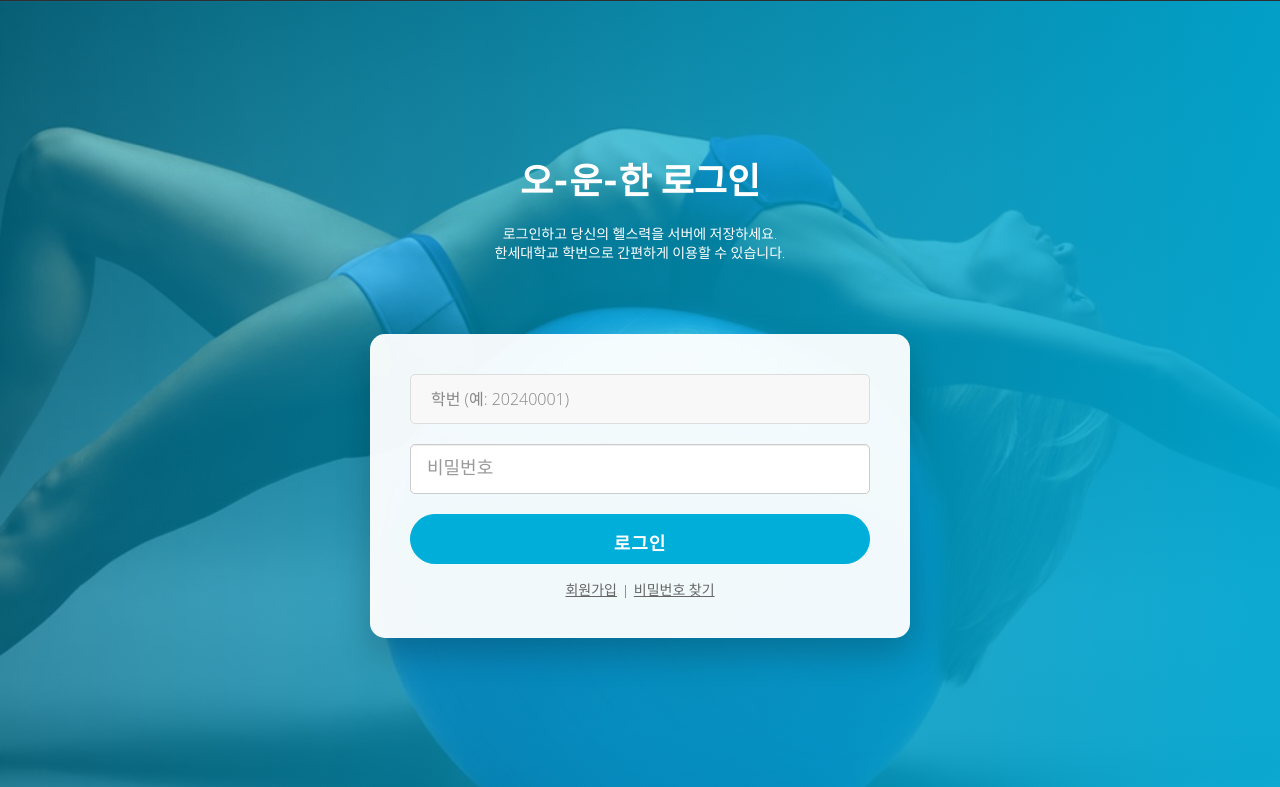
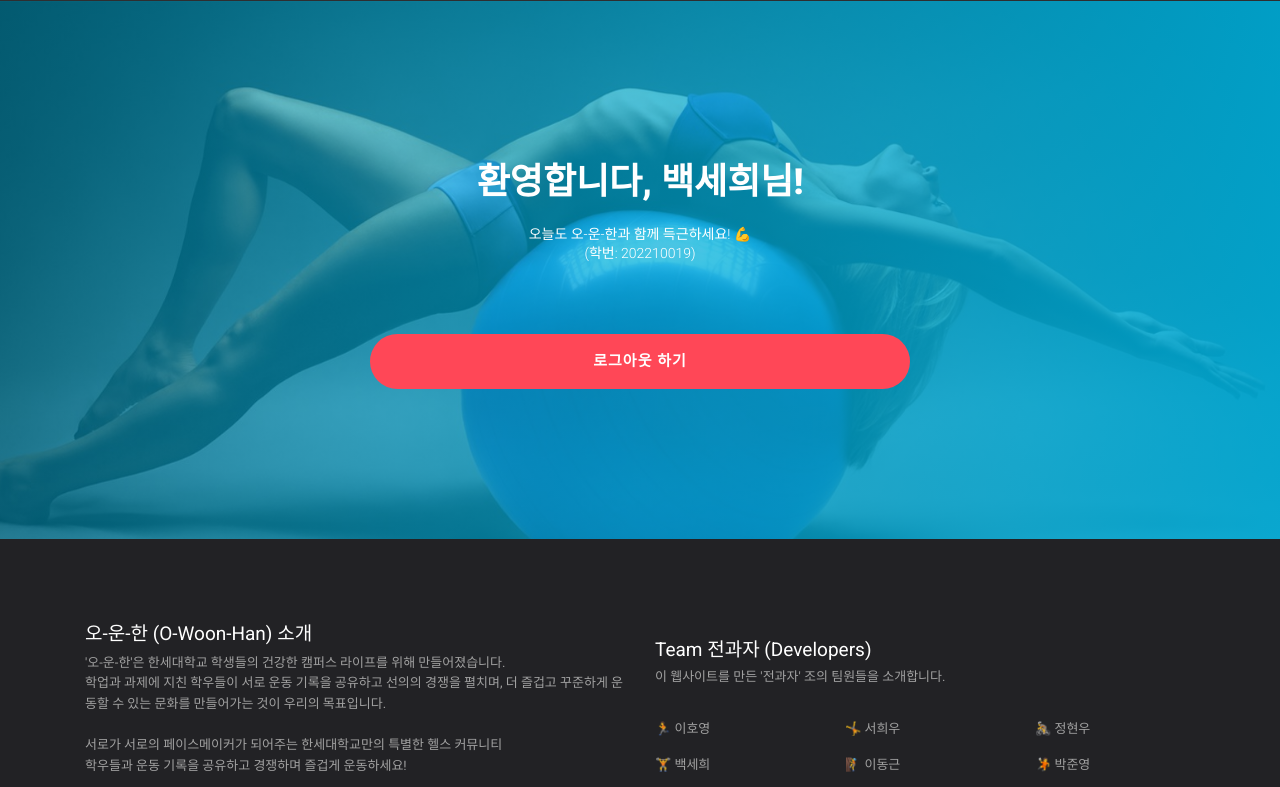
Before and after one commit to carrotbyroot77/25-2.CloudComputing.I-am-a-Cookie, a Flask app: page / in a window 1280 px wide. Shown: the part 4220-5007 px from the top of the page. Run offline with Flask 3, Linux system fonts and the light colour scheme; a user stored in the database is signed in; some libraries are stand-ins or nearby versions; some web fonts are replaced.

Commit message:
로그아웃

```diff
--- a/Fitness_Project/templates/index.html
+++ b/Fitness_Project/templates/index.html
@@ -101,6 +101,7 @@
           <button type="button" class="navbar-toggle" data-toggle="collapse" data-target="#bs-example-navbar-collapse-1" aria-expanded="false"> <span class="sr-only">내비게이션 토글</span> <span class="icon-bar"></span> <span class="icon-bar"></span> <span class="icon-bar"></span> </button>
           <a class="navbar-brand page-scroll" href="#main"><img src="{{ url_for('static', filename='images/logo.png') }}" width="80" height="30" alt="iLand" /></a>
         </div>
+
         <div class="collapse navbar-collapse navbar-right" id="bs-example-navbar-collapse-1">
           <ul class="nav navbar-nav">
             <li><a class="page-scroll" href="#main">홈</a></li>
@@ -108,7 +109,12 @@
             <li><a class="page-scroll" href="#features">부위별 가이드</a></li>
             <li><a class="page-scroll" href="#review">한세 랭킹</a></li>
             <li><a class="page-scroll" href="#pricing">헬스력 측정</a></li>
+
+            {% if current_user.is_authenticated %}
+                <li><a href="{{ url_for('logout') }}" style="color: #ff6b6b; font-weight: bold;">로그아웃</a></li>
+            {% else %}
                 <li><a class="page-scroll" href="#login">로그인</a></li>
+            {% endif %}
           </ul>
         </div>
       </div>
@@ -317,6 +323,20 @@
     <div class="cta-sub no-color" id="login">
       <div class="container">
         <div class="cta-inner">
+
+          {% if current_user.is_authenticated %}
+              <h1 class="wow fadeInUp" data-wow-delay="0s">환영합니다, {{ current_user.name }}님!</h1>
+              <p class="wow fadeInUp" data-wow-delay="0.2s">
+                  오늘도 오-운-한과 함께 득근하세요! 💪<br>
+                  (학번: {{ current_user.student_id }})
+              </p>
+              <div class="col-md-6 col-md-offset-3" style="margin-top: 30px;">
+                  <a href="{{ url_for('logout') }}" class="btn btn-primary btn-action btn-fill btn-lg wow fadeInUp" data-wow-delay="0.3s" style="background-color: #ff4757; border: none; width: 100%;">
+                      로그아웃 하기
+                  </a>
+              </div>
+
+          {% else %}
               <h1 class="wow fadeInUp" data-wow-delay="0s">오-운-한 로그인</h1>
               <p class="wow fadeInUp" data-wow-delay="0.2s"> 로그인하고 당신의 헬스력을 서버에 저장하세요.<br class="hidden-xs">한세대학교 학번으로 간편하게 이용할 수 있습니다. </p>
               <div class="col-md-6 col-md-offset-3" style="margin-top: 30px;">
@@ -339,6 +359,8 @@
 
                 </div>
               </div>
+          {% endif %}
+
         </div>
       </div>
     </div>
```
Lines whose indentation alone changed are shown as unchanged.
